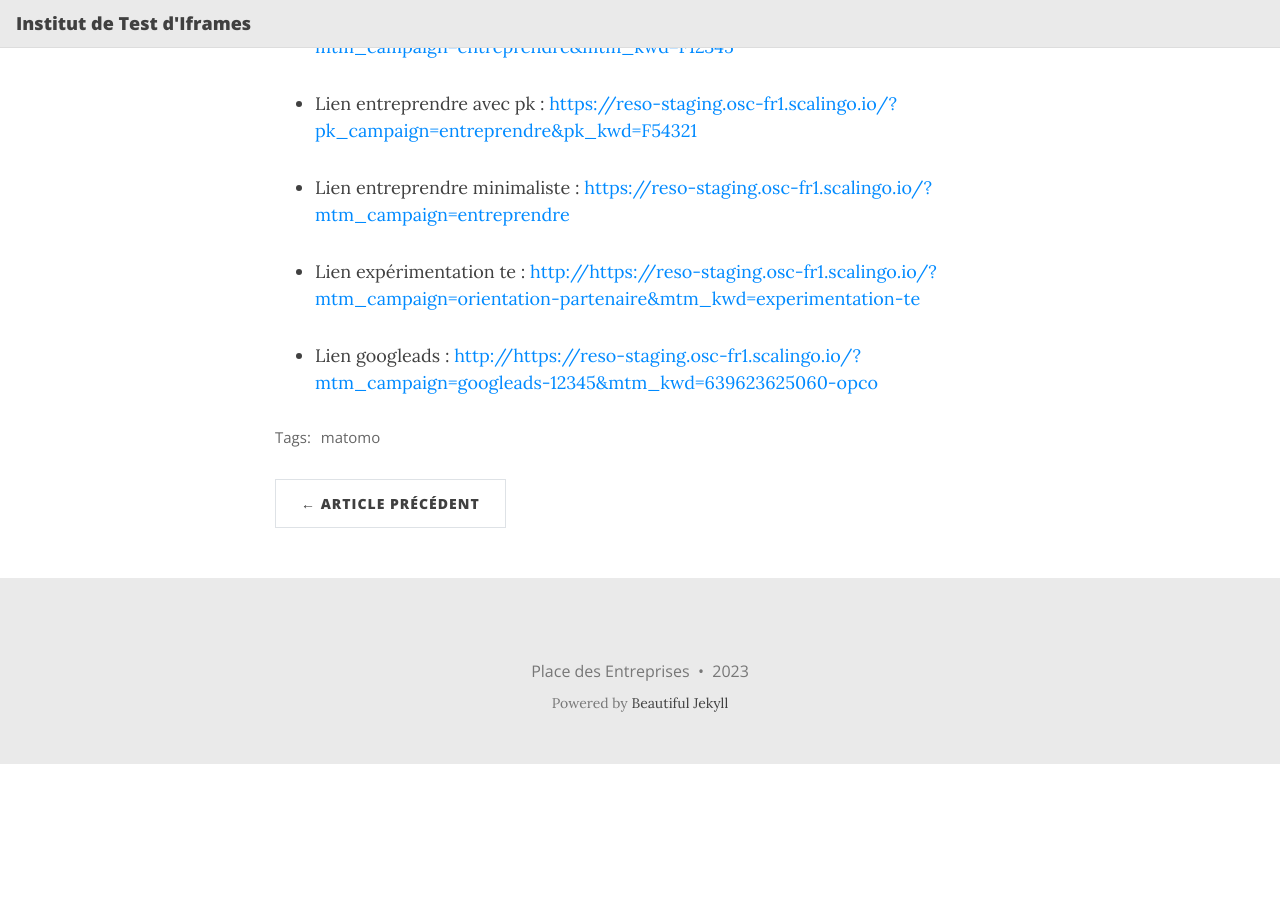
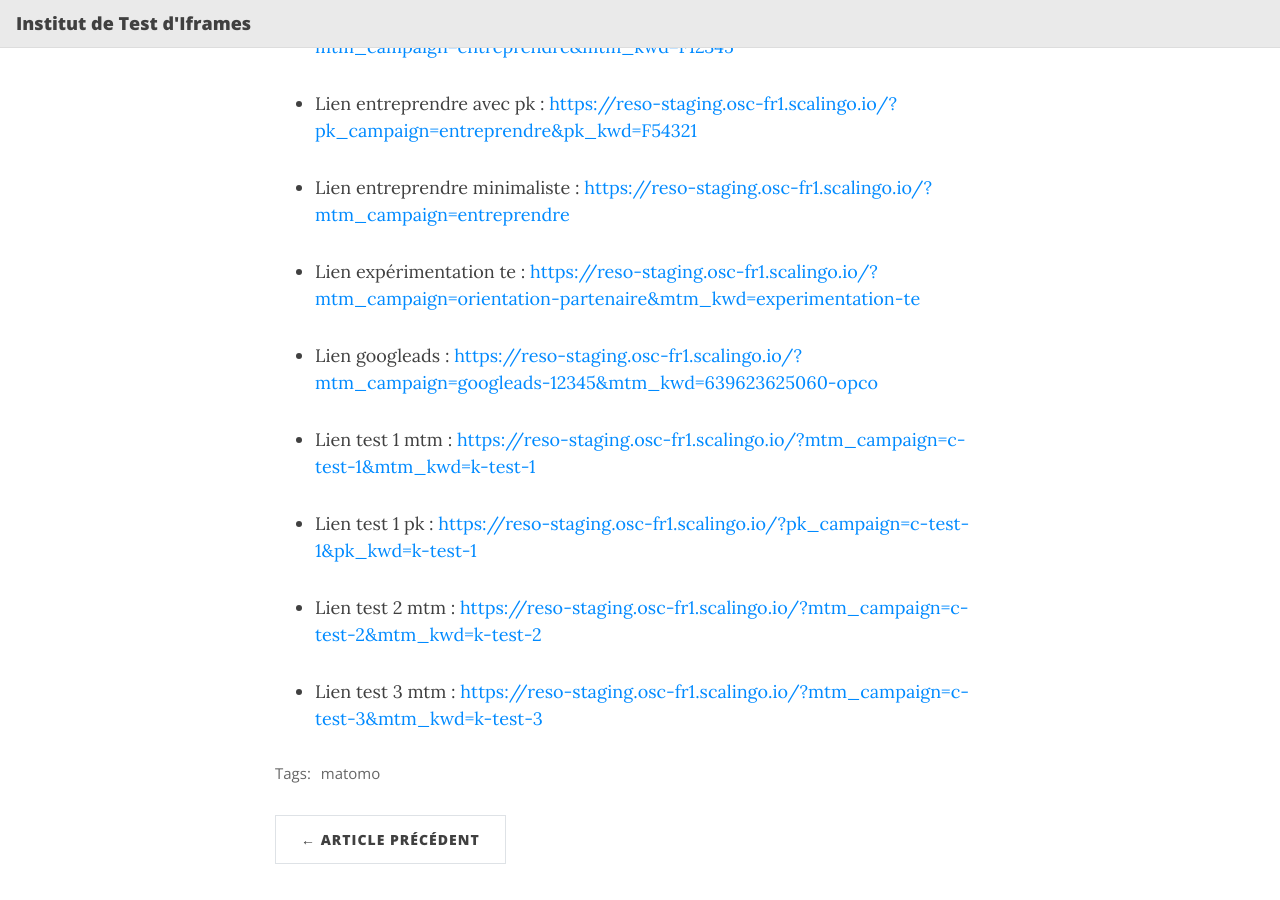
Before and after one commit to betagouv/place-des-entreprises-test-iframes, a Jekyll site: the page built from _posts/2022-10-26-matomo-params.md, in a window 1280 px wide and 900 px high, scrolled down 858 px. Built offline with Jekyll 4.4.1, drawn with Linux system fonts in a browser that asks for light colours; nearby versions of some CDN libraries; before the commit the page ends 1622 px from its top, so only the background shows below that.

Commit message:
Update tracking links

```diff
--- a/_posts/2022-10-26-matomo-params.md
+++ b/_posts/2022-10-26-matomo-params.md
@@ -34,7 +34,19 @@ with_iframe: false
 - Lien entreprendre minimaliste : [https://reso-staging.osc-fr1.scalingo.io/?mtm_campaign=entreprendre](https://reso-staging.osc-fr1.scalingo.io/?mtm_campaign=entreprendre)
 
 - Lien expérimentation te :
-[http://https://reso-staging.osc-fr1.scalingo.io/?mtm_campaign=orientation-partenaire&mtm_kwd=experimentation-te](http://https://reso-staging.osc-fr1.scalingo.io/?mtm_campaign=orientation-partenaire&mtm_kwd=experimentation-te)
+[https://reso-staging.osc-fr1.scalingo.io/?mtm_campaign=orientation-partenaire&mtm_kwd=experimentation-te](https://reso-staging.osc-fr1.scalingo.io/?mtm_campaign=orientation-partenaire&mtm_kwd=experimentation-te)
 
 - Lien googleads :
-[http://https://reso-staging.osc-fr1.scalingo.io/?mtm_campaign=googleads-12345&mtm_kwd=639623625060-opco](http://https://reso-staging.osc-fr1.scalingo.io/?mtm_campaign=googleads-12345&mtm_kwd=639623625060-opco)
+[https://reso-staging.osc-fr1.scalingo.io/?mtm_campaign=googleads-12345&mtm_kwd=639623625060-opco](https://reso-staging.osc-fr1.scalingo.io/?mtm_campaign=googleads-12345&mtm_kwd=639623625060-opco)
+
+- Lien test 1 mtm :
+[https://reso-staging.osc-fr1.scalingo.io/?mtm_campaign=c-test-1&mtm_kwd=k-test-1](https://reso-staging.osc-fr1.scalingo.io/?mtm_campaign=c-test-1&mtm_kwd=k-test-1)
+
+- Lien test 1 pk :
+[https://reso-staging.osc-fr1.scalingo.io/?pk_campaign=c-test-1&pk_kwd=k-test-1](https://reso-staging.osc-fr1.scalingo.io/?pk_campaign=c-test-1&pk_kwd=k-test-1)
+
+- Lien test 2 mtm :
+[https://reso-staging.osc-fr1.scalingo.io/?mtm_campaign=c-test-2&mtm_kwd=k-test-2](https://reso-staging.osc-fr1.scalingo.io/?mtm_campaign=c-test-2&mtm_kwd=k-test-2)
+
+- Lien test 3 mtm :
+[https://reso-staging.osc-fr1.scalingo.io/?mtm_campaign=c-test-3&mtm_kwd=k-test-3](https://reso-staging.osc-fr1.scalingo.io/?mtm_campaign=c-test-3&mtm_kwd=k-test-3)
```
Also changed, not shown: _posts/2020-10-26-demonstration-iframe.md (+1 -1 lines), 2 other files.
